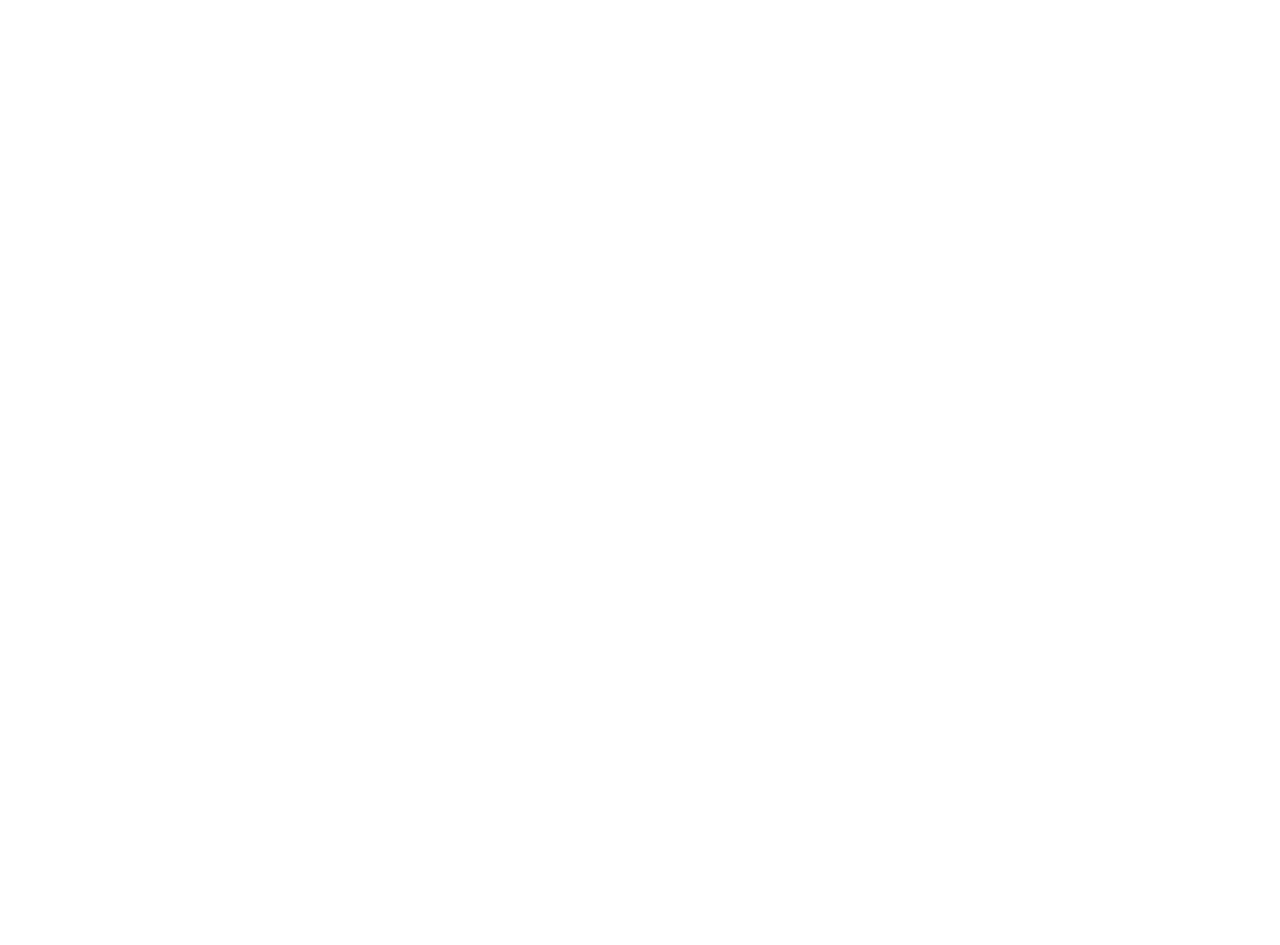
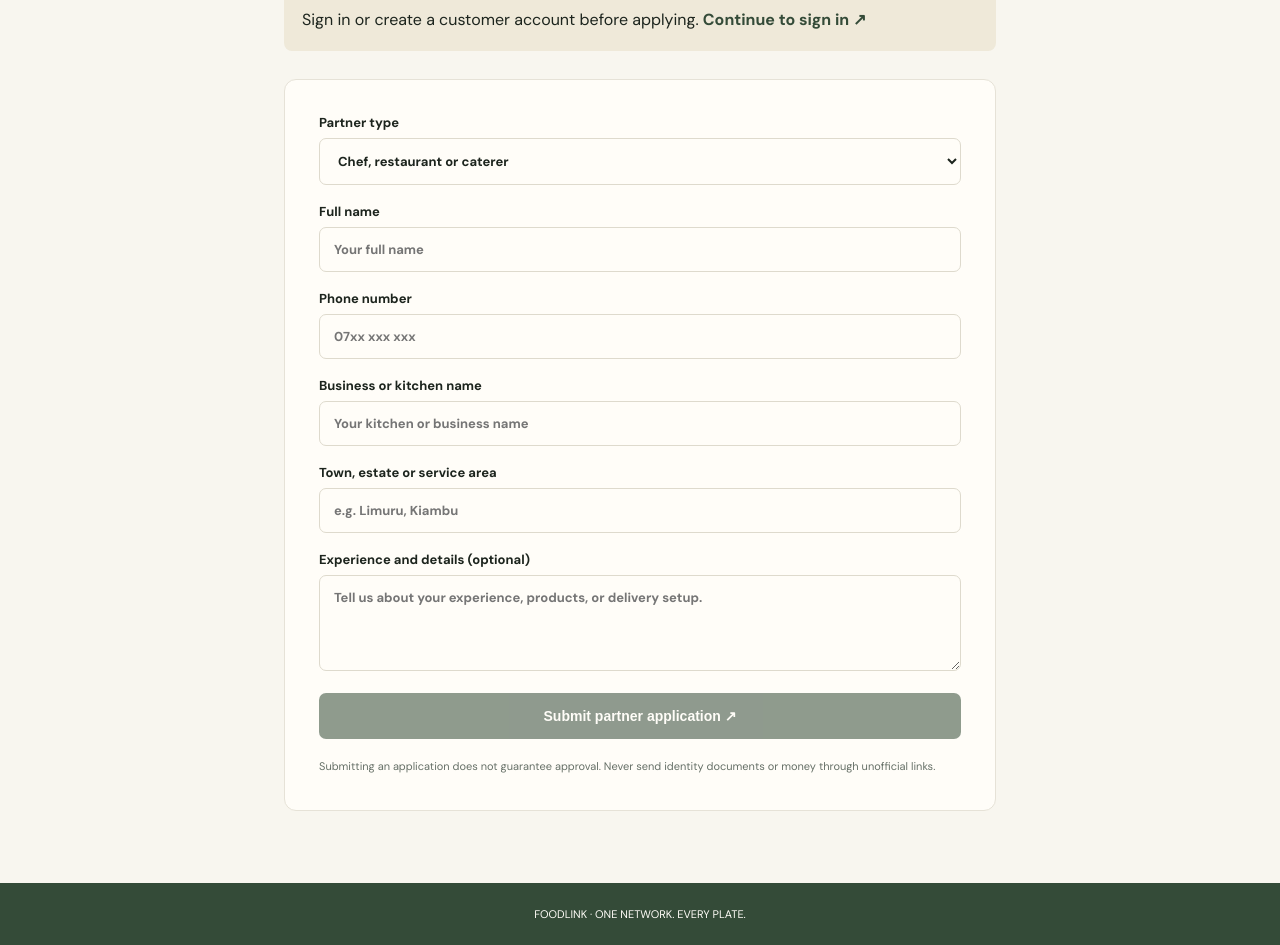
Before and after one commit to kevinomiya2-cyber/Foodlink.co.ke, a Next.js app: page /apply in a window 1280 px wide. Before the commit this address had no page. Shown: the part 460-1405 px from the top of the page. Before the commit the page ends 800 px from the top, so only its background shows below. Built offline with nearby package versions, Linux system fonts and the light colour scheme; no server answers; a web font is replaced by a local one.

Commit message:
Add FoodLink partner application page

```diff
--- /dev/null
+++ b/app/apply/page.tsx
@@ -0,0 +1,118 @@
+"use client";
+
+import Link from "next/link";
+import { FormEvent, useEffect, useState } from "react";
+import { useRouter } from "next/navigation";
+import { createClient } from "@/lib/supabase/client";
+
+type PartnerRole = "chef" | "supplier" | "rider";
+
+export default function PartnerApplicationPage() {
+  const router = useRouter();
+  const [role, setRole] = useState<PartnerRole>("chef");
+  const [fullName, setFullName] = useState("");
+  const [phone, setPhone] = useState("");
+  const [businessName, setBusinessName] = useState("");
+  const [location, setLocation] = useState("");
+  const [experience, setExperience] = useState("");
+  const [busy, setBusy] = useState(false);
+  const [error, setError] = useState("");
+  const [message, setMessage] = useState("");
+  const [signedIn, setSignedIn] = useState<boolean | null>(null);
+
+  useEffect(() => {
+    const supabase = createClient();
+    supabase.auth.getUser().then(({ data, error: authError }) => {
+      if (authError || !data.user) {
+        setSignedIn(false);
+        return;
+      }
+      setSignedIn(true);
+      setFullName(String(data.user.user_metadata?.full_name ?? ""));
+    }).catch(() => setSignedIn(false));
+  }, []);
+
+  async function submit(event: FormEvent<HTMLFormElement>) {
+    event.preventDefault();
+    setBusy(true);
+    setError("");
+    setMessage("");
+    try {
+      const supabase = createClient();
+      const { data: { user }, error: authError } = await supabase.auth.getUser();
+      if (authError || !user) {
+        router.push("/login?next=%2Fapply");
+        return;
+      }
+      const { error: insertError } = await supabase.from("partner_applications").insert({
+        user_id: user.id,
+        requested_role: role,
+        full_name: fullName.trim(),
+        phone: phone.trim(),
+        business_name: businessName.trim(),
+        location: location.trim(),
+        experience: experience.trim(),
+      });
+      if (insertError) {
+        if (insertError.code === "23505") throw new Error("You already have an application on record. Contact FoodLink if you need to update it.");
+        throw new Error("We could not submit your application. Confirm the partner-onboarding database migration has been applied, then try again.");
+      }
+      setMessage("Application submitted. FoodLink will review your details before enabling partner tools. You can continue browsing while you wait.");
+    } catch (caught) {
+      setError(caught instanceof Error ? caught.message : "We could not submit your application. Please try again.");
+    } finally {
+      setBusy(false);
+    }
+  }
+
+  const fieldStyle = { width: "100%", boxSizing: "border-box" as const, padding: "13px 14px", marginTop: 7, border: "1px solid #dedacd", borderRadius: 7, background: "#fffdf8", color: "#1c241d", font: "inherit" };
+
+  return (
+    <main style={{ minHeight: "100vh", background: "#f8f6ef", color: "#1c241d" }}>
+      <header style={{ maxWidth: 1120, margin: "0 auto", padding: "22px 24px", display: "flex", justifyContent: "space-between", alignItems: "center", borderBottom: "1px solid #e6e2d7" }}>
+        <Link href="/" style={{ fontSize: 24, fontWeight: 800 }}>food<span style={{ color: "#a97b2c" }}>link</span></Link>
+        <Link href="/dashboard" style={{ color: "#344b38", fontWeight: 700, fontSize: 13 }}>My account ↗</Link>
+      </header>
+      <section style={{ maxWidth: 760, margin: "0 auto", padding: "clamp(32px, 7vw, 72px) 24px" }}>
+        <p style={{ color: "#a97b2c", letterSpacing: 2, fontSize: 10, fontWeight: 800 }}>BECOME A FOODLINK PARTNER</p>
+        <h1 style={{ fontFamily: "Georgia, serif", fontSize: "clamp(40px, 7vw, 64px)", lineHeight: 1.05, fontWeight: 500, margin: "16px 0" }}>Your work belongs in <em style={{ color: "#a97b2c" }}>the network.</em></h1>
+        <p style={{ maxWidth: 620, color: "#667067", lineHeight: 1.8 }}>Apply to join as a chef or food business, ingredient supplier, or delivery rider. For safety and trust, partner tools are enabled only after FoodLink reviews your application.</p>
+
+        {signedIn === false && <div role="status" style={{ marginTop: 24, padding: 18, background: "#efe9d9", borderRadius: 8, lineHeight: 1.7 }}>Sign in or create a customer account before applying. <Link href="/login?next=%2Fapply" style={{ color: "#344b38", fontWeight: 800 }}>Continue to sign in ↗</Link></div>}
+        {message && <div role="status" style={{ marginTop: 24, padding: 18, background: "#e8f0e3", borderRadius: 8, lineHeight: 1.7 }}>{message}<p><Link href="/dashboard" style={{ color: "#344b38", fontWeight: 800 }}>Return to your account ↗</Link></p></div>}
+        {error && <p role="alert" style={{ marginTop: 20, padding: 14, background: "#f8e8df", borderRadius: 8, lineHeight: 1.7 }}>{error}</p>}
+
+        {!message && <form onSubmit={submit} style={{ marginTop: 28, padding: "clamp(20px, 4vw, 34px)", background: "#fffdf8", border: "1px solid #e6e2d7", borderRadius: 12, display: "grid", gap: 18 }}>
+          <label style={{ fontSize: 13, fontWeight: 700 }}>Partner type
+            <select value={role} onChange={e => setRole(e.target.value as PartnerRole)} style={fieldStyle}>
+              <option value="chef">Chef, restaurant or caterer</option>
+              <option value="supplier">Ingredient or food-product supplier</option>
+              <option value="rider">Delivery rider</option>
+            </select>
+          </label>
+          <label style={{ fontSize: 13, fontWeight: 700 }}>Full name
+            <input required minLength={2} autoComplete="name" value={fullName} onChange={e => setFullName(e.target.value)} style={fieldStyle} placeholder="Your full name" />
+          </label>
+          <label style={{ fontSize: 13, fontWeight: 700 }}>Phone number
+            <input required type="tel" autoComplete="tel" value={phone} onChange={e => setPhone(e.target.value)} style={fieldStyle} placeholder="07xx xxx xxx" />
+          </label>
+          {role === "chef" && <label style={{ fontSize: 13, fontWeight: 700 }}>Business or kitchen name
+            <input required value={businessName} onChange={e => setBusinessName(e.target.value)} style={fieldStyle} placeholder="Your kitchen or business name" />
+          </label>}
+          {role === "supplier" && <label style={{ fontSize: 13, fontWeight: 700 }}>Supplier or business name
+            <input required value={businessName} onChange={e => setBusinessName(e.target.value)} style={fieldStyle} placeholder="Your supplier business" />
+          </label>}
+          <label style={{ fontSize: 13, fontWeight: 700 }}>Town, estate or service area
+            <input required minLength={2} value={location} onChange={e => setLocation(e.target.value)} style={fieldStyle} placeholder="e.g. Limuru, Kiambu" />
+          </label>
+          <label style={{ fontSize: 13, fontWeight: 700 }}>Experience and details (optional)
+            <textarea value={experience} onChange={e => setExperience(e.target.value)} maxLength={1500} rows={4} style={fieldStyle} placeholder="Tell us about your experience, products, or delivery setup." />
+          </label>
+          <button type="submit" disabled={busy || signedIn !== true} style={{ border: 0, borderRadius: 7, padding: 15, background: "#344b38", color: "#fffdf8", fontSize: 14, fontWeight: 800, cursor: busy ? "wait" : "pointer", opacity: busy || signedIn !== true ? .55 : 1 }}>{busy ? "Submitting application…" : "Submit partner application ↗"}</button>
+          <p style={{ color: "#667067", fontSize: 11, lineHeight: 1.7, margin: 0 }}>Submitting an application does not guarantee approval. Never send identity documents or money through unofficial links.</p>
+        </form>}
+      </section>
+      <footer style={{ padding: 24, background: "#344b38", color: "#fffdf8", textAlign: "center", fontSize: 11 }}>FOODLINK · ONE NETWORK. EVERY PLATE.</footer>
+    </main>
+  );
+}
```
